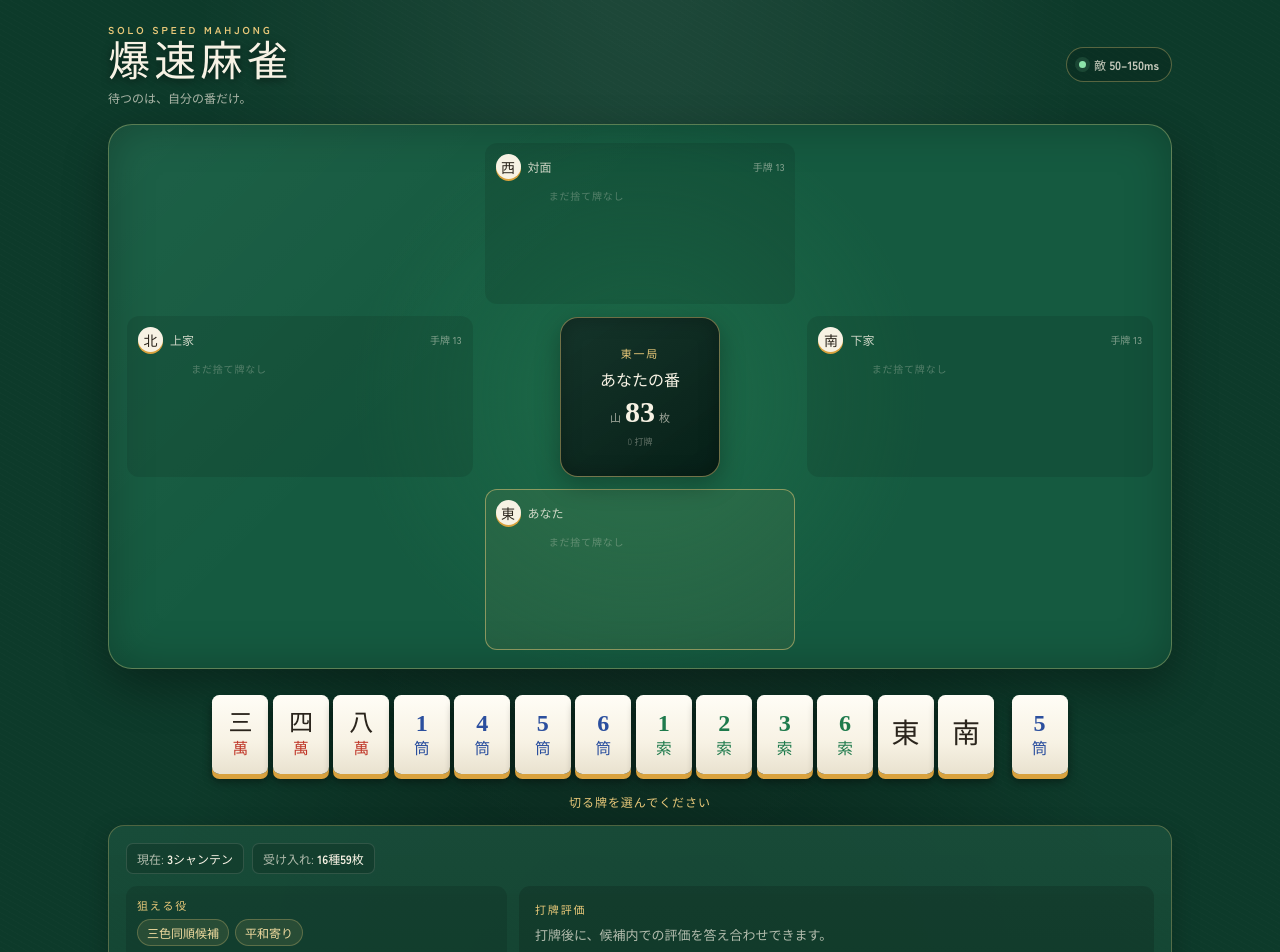
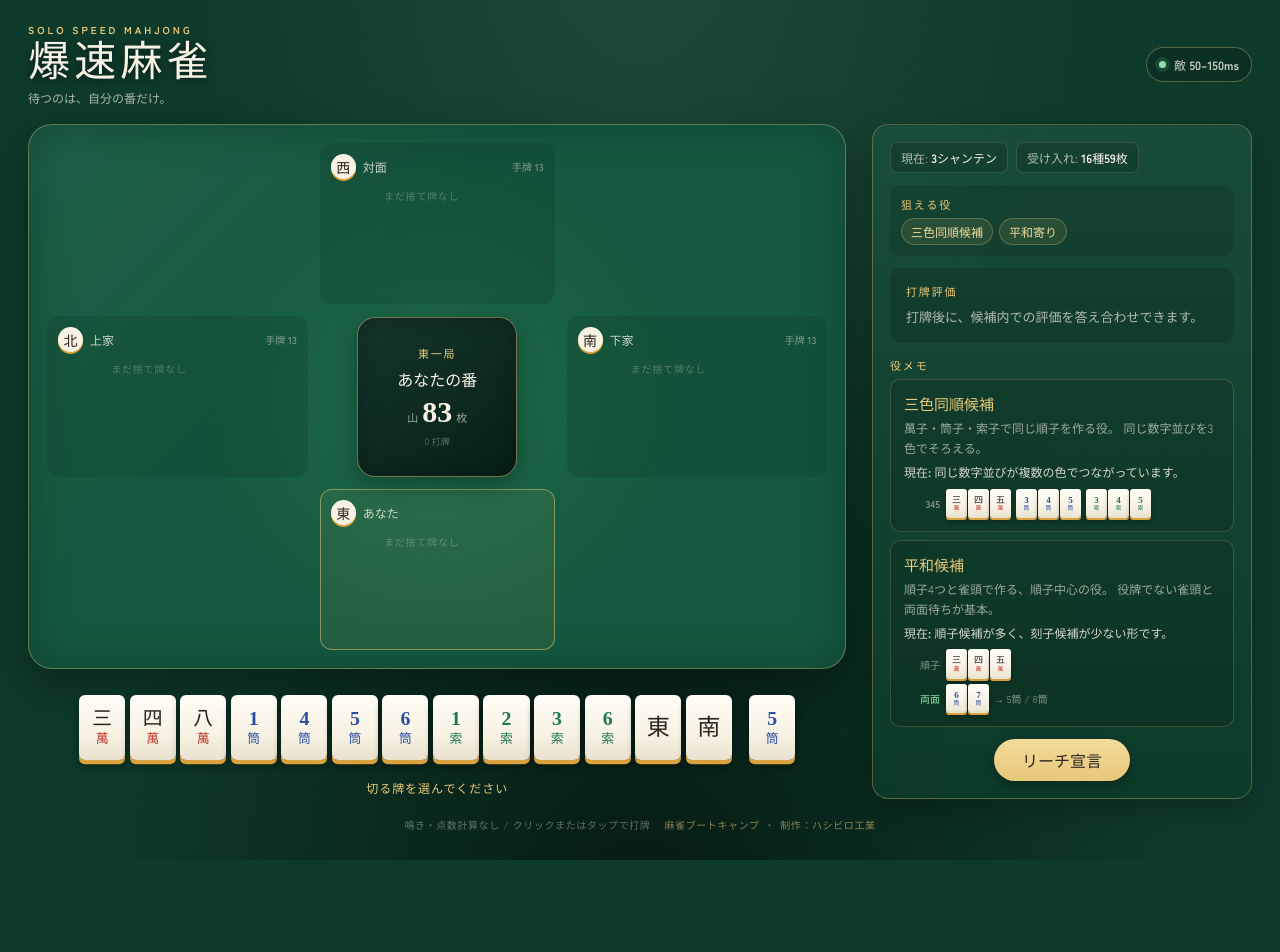
Before and after one commit to HSBL-ko-gyo/HSBL-S800, a React (Vite) app: page / in a window 1280 px wide. Shown: the top 952 px of the page. After the commit the page ends 860 px from the top, so only its background shows below. Built offline with nearby package versions, Linux system fonts and the light colour scheme; a web font is replaced by a local one.

Commit message:
Add desktop learning sidebar and footer links

```diff
--- a/src/App.tsx
+++ b/src/App.tsx
@@ -73,8 +73,13 @@ export default function App() {
         onRestart={() => setGame(newGame())}
       />
 
-      <footer>
-        鳴き・点数計算なし / クリックまたはタップで打牌
+      <footer className="app-footer">
+        <span>鳴き・点数計算なし / クリックまたはタップで打牌</span>
+        <span className="footer-links">
+          <a href="https://hsbl-ko-gyo.github.io/mahjong-bootcamp/" target="_blank" rel="noreferrer">麻雀ブートキャンプ</a>
+          <span aria-hidden="true">・</span>
+          <a href="https://hsbl-ko-gyo.github.io/mahjong-bootcamp/" target="_blank" rel="noreferrer">制作：ハシビロ工業</a>
+        </span>
       </footer>
     </div>
   )
--- a/src/components/TableView.tsx
+++ b/src/components/TableView.tsx
@@ -67,6 +67,8 @@ export function TableView({
 
   return (
     <>
+      <div className="game-layout">
+        <div className="play-column">
           <main className="table-board">
             {[2, 3, 1, 0].map((playerIndex) => {
               const player = game.players[playerIndex]
@@ -108,6 +110,7 @@ export function TableView({
             onRon={onRon}
             onTsumo={onTsumo}
           />
+        </div>
 
         <LearningPanel
           shanten={baselineShanten}
@@ -122,6 +125,7 @@ export function TableView({
           riichiDeclareMode={game.riichiDeclareMode}
           onRiichiMode={onRiichiMode}
         />
+      </div>
 
       {game.status !== 'playing' && (
         <section className="round-result" role="dialog" aria-label={game.status === 'draw' ? '流局' : '和了'}>
--- a/src/styles.css
+++ b/src/styles.css
@@ -29,7 +29,7 @@ body {
 button { font: inherit; }
 
 .app-shell {
-  width: min(1120px, 100%);
+  width: min(1560px, 100%);
   min-height: 100vh;
   margin: 0 auto;
   padding: 22px clamp(10px, 2.5vw, 28px) 28px;
@@ -85,6 +85,11 @@ h1 {
   border-radius: 50%;
   background: #8ce3aa;
   box-shadow: 0 0 0 4px rgba(140, 227, 170, .12);
+}
+
+.game-layout,
+.play-column {
+  min-width: 0;
 }
 
 .table-board {
@@ -712,12 +717,36 @@ h1 {
   box-shadow: 0 4px 12px rgba(0, 0, 0, .35);
 }
 
-footer {
+.app-footer {
+  display: flex;
+  align-items: center;
+  justify-content: center;
+  gap: 6px 14px;
+  flex-wrap: wrap;
   margin-top: 18px;
   color: rgba(247, 242, 228, .38);
   font-size: 10px;
   letter-spacing: .06em;
   text-align: center;
+}
+
+.footer-links {
+  display: inline-flex;
+  align-items: center;
+  gap: 5px;
+}
+
+.app-footer a {
+  color: rgba(232, 200, 121, .58);
+  text-decoration: none;
+  transition: color .15s;
+}
+
+.app-footer a:hover,
+.app-footer a:focus-visible {
+  color: var(--gold);
+  text-decoration: underline;
+  text-underline-offset: 3px;
 }
 
 @keyframes result-in {
@@ -745,6 +774,33 @@ footer {
   .example-label,
   .example-groups small { font-size: 10px; }
   .feedback-message { font-size: 13px; }
+}
+
+@media (min-width: 1100px) {
+  .game-layout {
+    display: grid;
+    grid-template-columns: minmax(0, 1fr) minmax(310px, 380px);
+    align-items: start;
+    gap: clamp(16px, 2vw, 28px);
+  }
+
+  .play-column .tile.hand { --tile-width: clamp(42px, 3.6vw, 52px); }
+
+  .game-layout .learning-panel {
+    position: sticky;
+    top: 16px;
+    grid-template-columns: 1fr;
+    max-height: calc(100vh - 32px);
+    margin-top: 0;
+    overflow-y: auto;
+    scrollbar-color: rgba(232, 200, 121, .3) transparent;
+  }
+
+  .game-layout .learning-metrics,
+  .game-layout .feedback-message,
+  .game-layout .action-buttons { grid-column: 1; }
+
+  .game-layout .yaku-info-grid { grid-template-columns: 1fr; }
 }
 
 @media (max-width: 780px) {
```
Lines whose indentation alone changed are shown as unchanged.
